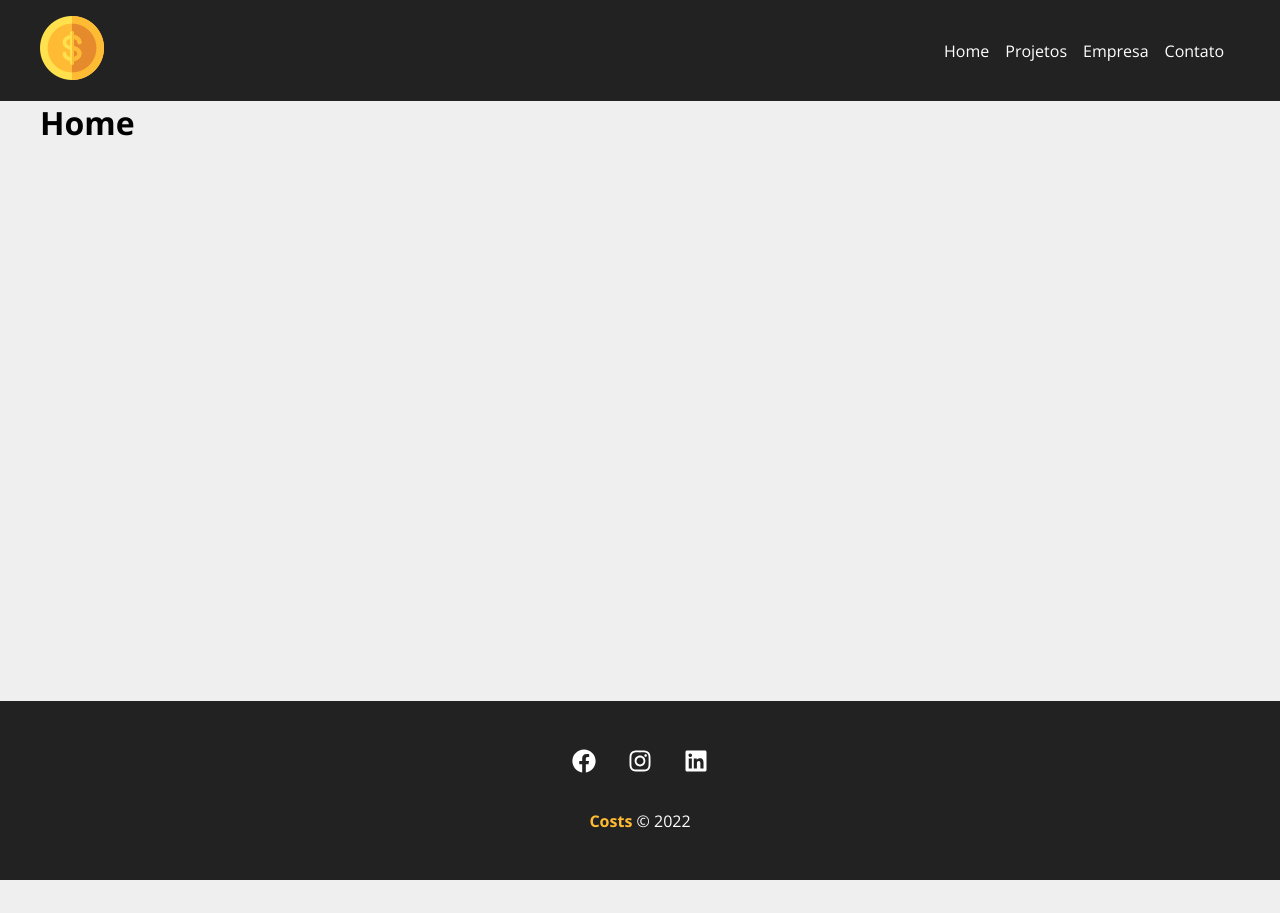
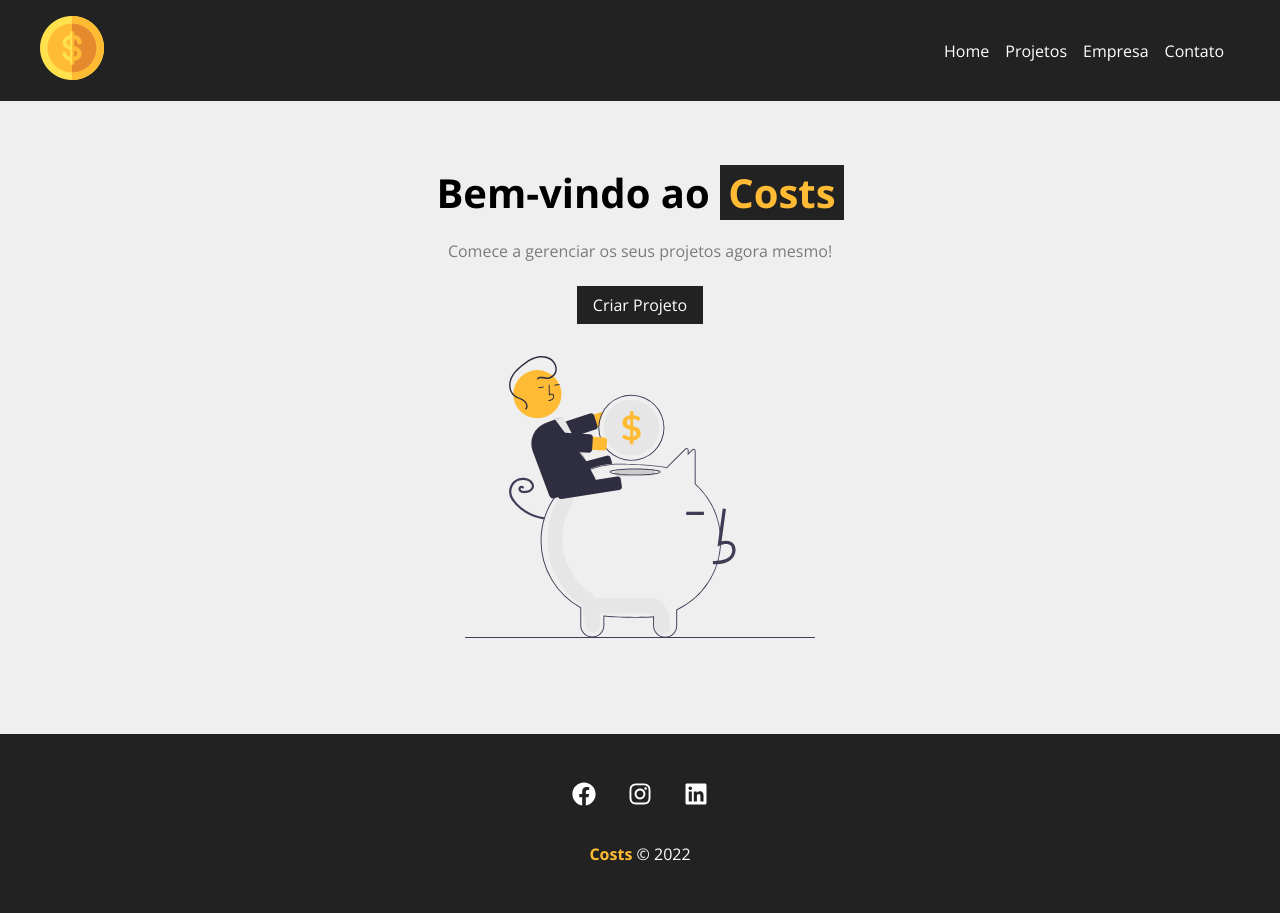
Before and after one commit to lucasdev10/project-manager, a React (Create React App) app: page / in a window 1280 px wide. Before the commit the page ends 880 px from the top, so only its background shows below. Built offline with nearby package versions, Linux system fonts and the light colour scheme.

Commit message:
Criando a home

```diff
--- /dev/null
+++ b/src/components/layout/LinkButton.js
@@ -0,0 +1,12 @@
+import { Link } from 'react-router-dom';
+import styles from './LinkButton.module.css';
+
+function LinkButton({ to, text }) {
+   return (
+      <Link className={styles.btn} to={to} >
+         {text}
+      </Link>
+   )
+}
+
+export default LinkButton;
--- /dev/null
+++ b/src/components/layout/LinkButton.module.css
@@ -0,0 +1,11 @@
+.btn {
+  background-color: #222;
+  color: #fff;
+  padding: 0.5em 1em;
+  text-decoration: none;
+  transition: 0.5s;
+}
+
+.btn:hover {
+  color: #ffbb33;
+}
--- a/src/components/pages/Home.js
+++ b/src/components/pages/Home.js
@@ -1,5 +1,17 @@
+import styles from './Home.module.css';
+
+import savings from '../../img/savings.svg';
+import LinkButton from '../layout/LinkButton';
+
 function Home() {
-   return <h1>Home</h1>
+   return (
+      <section className={styles.home_container} >
+         <h1>Bem-vindo ao <span>Costs</span></h1>
+         <p>Comece a gerenciar os seus projetos agora mesmo!</p>
+         <LinkButton to="/newproject" text="Criar Projeto" />
+         <img src={savings} alt="Costs" />
+      </section>
+   )
 }
 
 export default Home;
--- /dev/null
+++ b/src/components/pages/Home.module.css
@@ -0,0 +1,29 @@
+.home_container {
+  width: 100%;
+  display: flex;
+  flex-direction: column;
+  align-items: center;
+  justify-content: center;
+  padding: 4em;
+}
+
+.home_container h1 {
+  font-size: 2.5em;
+  margin-bottom: 0.5em;
+}
+
+.home_container h1 span {
+  color: #ffbb33;
+  padding: 0 0.2em;
+  background-color: #222;
+}
+
+.home_container p {
+  margin-bottom: 1.5em;
+  color: #7b7b7b;
+}
+
+.home_container img {
+  width: 350px;
+  margin: 2em 0;
+}
```
